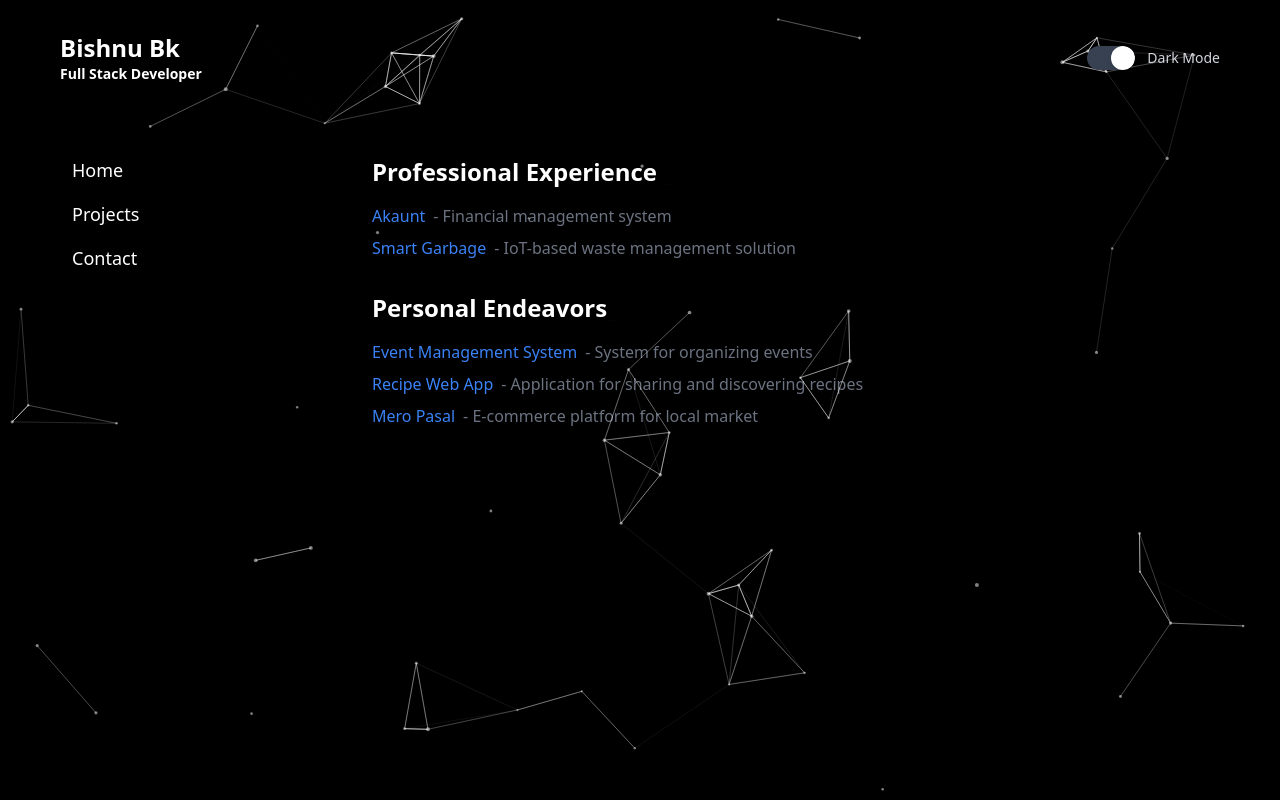
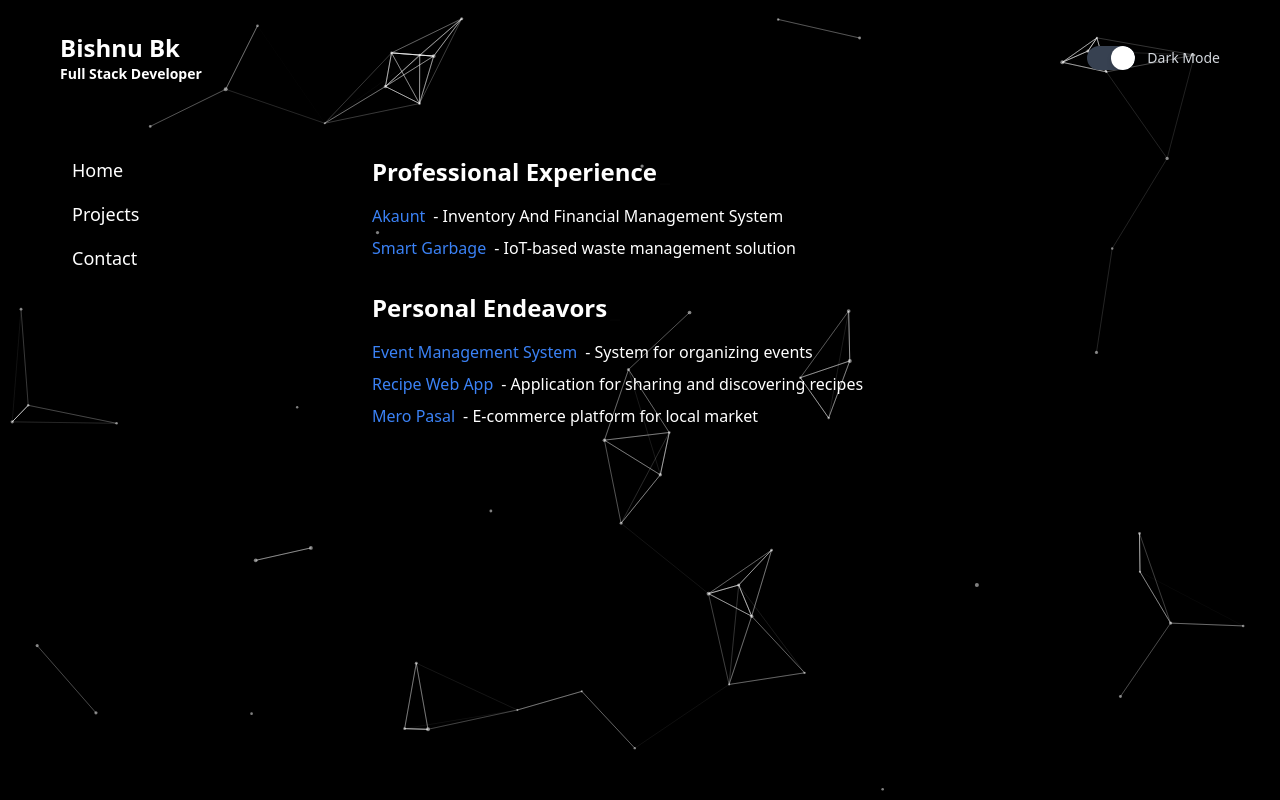
Before and after one commit to bishnuf66/portfolio, a React (Create React App) app: page /projects in a window 1280 px wide. Built offline with nearby package versions, Linux system fonts and the light colour scheme.

Commit message:
updated some text css

```diff
--- a/src/App.js
+++ b/src/App.js
@@ -16,7 +16,7 @@ function App() {
   return (
     <Router>
 
-      <div className={` container transition-all duration-700 ease-in-out w-full min-h-screen ${isDarkMode ? 'bg-black' : 'bg-white'}`}>
+      <div className={` container transition-all duration-700 ease-in-out w-full min-h-screen ${isDarkMode ? 'bg-black' : 'bg-gray-50'}`}>
 
         <Design isDarkMode={isDarkMode} />
 
--- a/src/components/Projects.js
+++ b/src/components/Projects.js
@@ -19,11 +19,11 @@ const Projects = ({ isDarkMode }) => {
                 <ul className="space-y-2">
                     <li>
                         <a href="TBA" target="_blank" rel="noopener noreferrer" className="text-blue-500 hover:text-blue-600">Akaunt</a>
-                        <span className="ml-2 text-gray-500">- Financial management system</span>
+                        <span className="ml-2">- Inventory And Financial Management System</span>
                     </li>
                     <li>
                         <a href="TBA" target="_blank" rel="noopener noreferrer" className="text-blue-500 hover:text-blue-600">Smart Garbage</a>
-                        <span className="ml-2 text-gray-500">- IoT-based waste management solution</span>
+                        <span className="ml-2 ">- IoT-based waste management solution</span>
                     </li>
 
                     {/* Add more professional projects as needed */}
@@ -44,15 +44,15 @@ const Projects = ({ isDarkMode }) => {
                 <ul className="space-y-2">
                     <li>
                         <a href="https://github.com/bishnuf66/event-management-system" target="_blank" rel="noopener noreferrer" className="text-blue-500 hover:text-blue-600">Event Management System</a>
-                        <span className="ml-2 text-gray-500">- System for organizing events</span>
+                        <span className="ml-2 ">- System for organizing events</span>
                     </li>
                     <li>
                         <a href="https://github.com/bishnuf66/recipe-web-app" target="_blank" rel="noopener noreferrer" className="text-blue-500 hover:text-blue-600">Recipe Web App</a>
-                        <span className="ml-2 text-gray-500">- Application for sharing and discovering recipes</span>
+                        <span className="ml-2 ">- Application for sharing and discovering recipes</span>
                     </li>
                     <li>
                         <a href="https://github.com/bishnuf66/meropasal3" target="_blank" rel="noopener noreferrer" className="text-blue-500 hover:text-blue-600">Mero Pasal</a>
-                        <span className="ml-2 text-gray-500">- E-commerce platform for local market</span>
+                        <span className="ml-2 ">- E-commerce platform for local market</span>
                     </li>
                     {/* Add more personal projects as needed */}
                 </ul>
--- a/src/components/Sidebar.js
+++ b/src/components/Sidebar.js
@@ -3,7 +3,7 @@ import { Link } from 'react-router-dom';
 
 const Sidebar = ({ isDarkMode }) => {
     return (
-        <div className={`w-1/4  p-0 sm:p-4 ${isDarkMode ? 'text-white' : 'text-black'}`}>
+        <div className={`w-1/4  p-0 py-4 sm:p-4 ${isDarkMode ? 'text-white' : 'text-black'}`}>
             <ul className="space-y-4">
                 <li>
                     <Link to="/" className="text-lg hover:underline">Home</Link>
```
